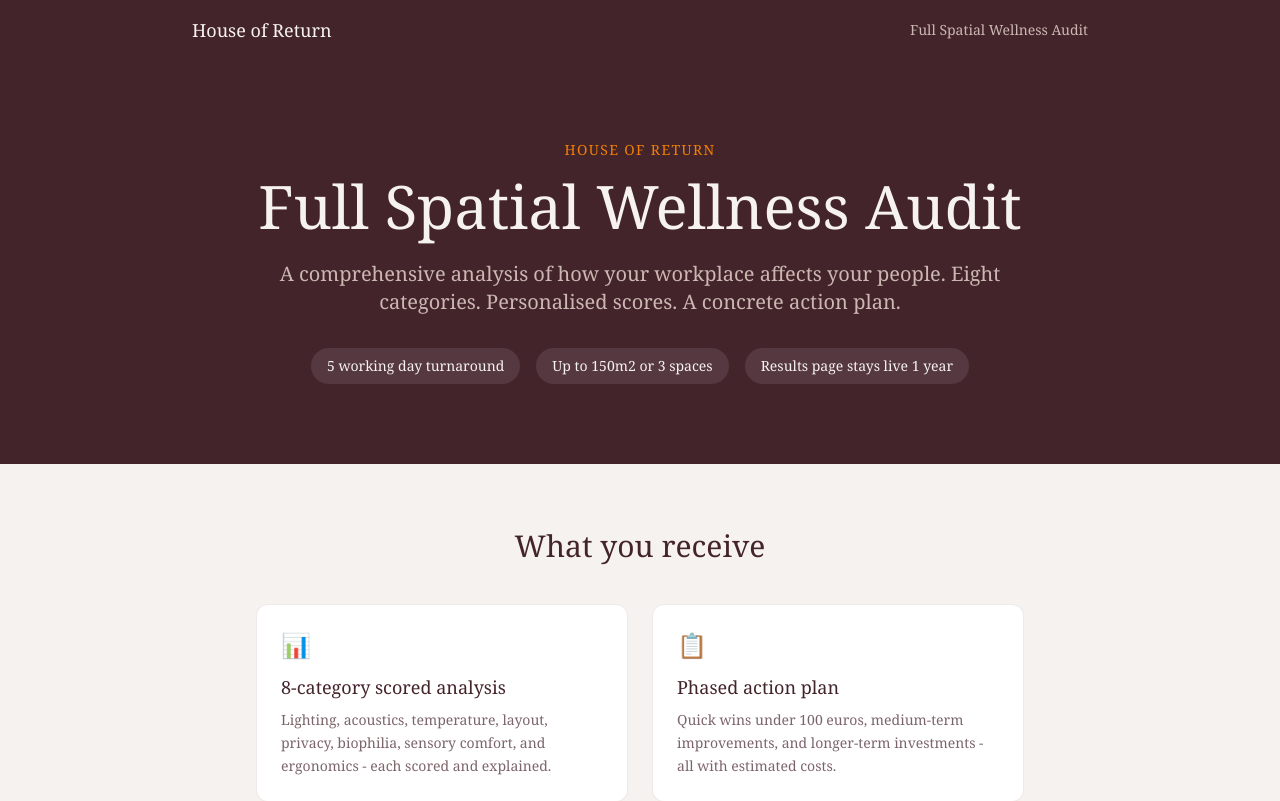
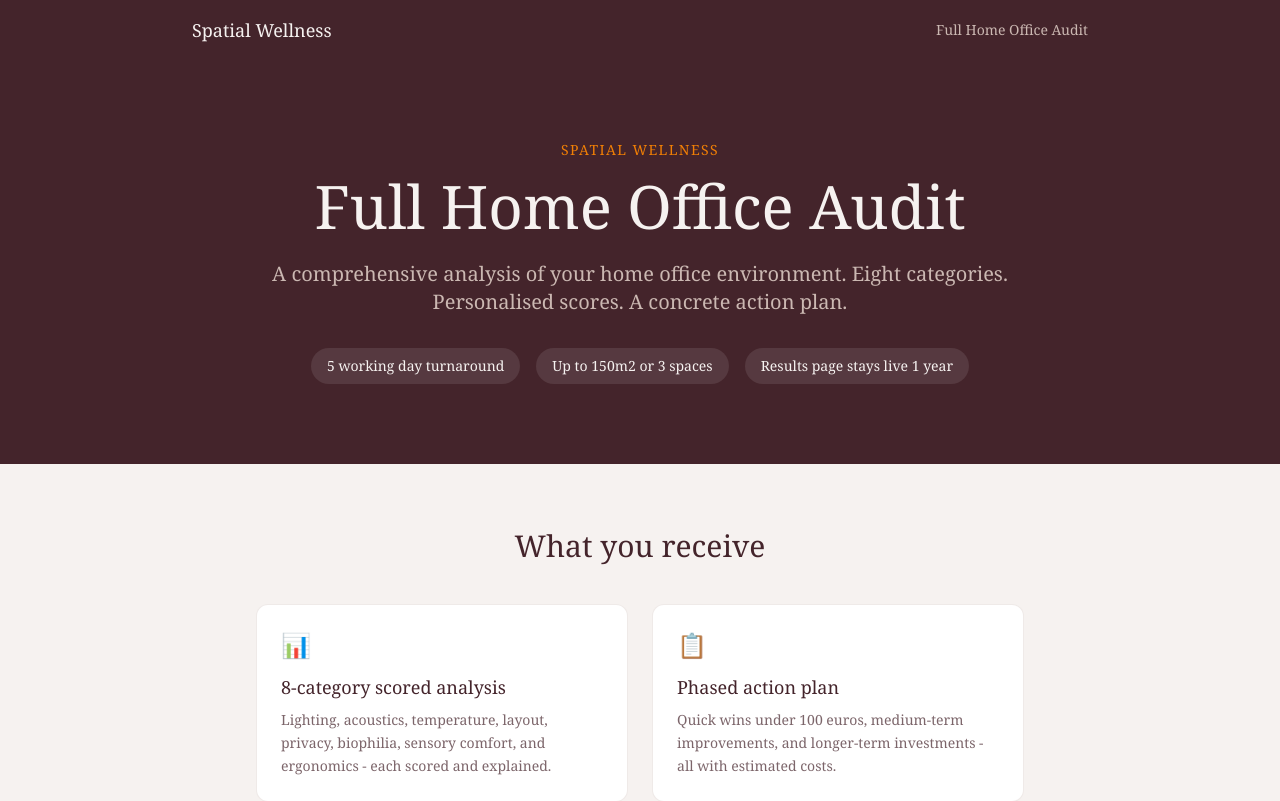
Before and after one commit to spatialwellness/full-audit, a Next.js app: page / in a window 1280 px wide. Shown: the top 801 px of the page. Built offline with nearby package versions, Linux system fonts and the light colour scheme.

Commit message:
Rebrand: House of Return → Spatial Wellness, €197 → €97 home office audit

```diff
--- a/app/layout.tsx
+++ b/app/layout.tsx
@@ -2,13 +2,13 @@ import type { Metadata } from "next";
 import "./globals.css";
 
 export const metadata: Metadata = {
-  title: "Full Spatial Wellness Audit - House of Return",
+  title: "Full Home Office Audit - Spatial Wellness",
   description:
-    "A comprehensive spatial wellness audit for your workplace. Understand how your space affects your people and get a detailed, personalised action plan.",
+    "A comprehensive spatial wellness audit for your home office. Understand how your workspace affects your wellbeing and get a detailed, personalised action plan.",
   openGraph: {
-    title: "Full Spatial Wellness Audit",
-    description: "Understand how your workplace affects your people.",
-    siteName: "House of Return",
+    title: "Full Home Office Audit",
+    description: "Understand how your home office affects your wellbeing.",
+    siteName: "Spatial Wellness",
   },
 };
 
@@ -24,15 +24,15 @@ export default function RootLayout({
         <header className="bg-brand-dark text-brand-cream py-4 px-6">
           <div className="max-w-4xl mx-auto flex items-center justify-between">
             <a
-              href="https://houseofreturn.nl"
+              href="https://spatial-wellness.com"
               className="font-playfair text-lg font-medium hover:text-brand-rose transition-colors"
               target="_blank"
               rel="noopener noreferrer"
             >
-              House of Return
+              Spatial Wellness
             </a>
             <span className="text-brand-rose text-sm font-lora">
-              Full Spatial Wellness Audit
+              Full Home Office Audit
             </span>
           </div>
         </header>
@@ -44,28 +44,28 @@ export default function RootLayout({
           <div className="max-w-4xl mx-auto">
             <div className="flex flex-col md:flex-row justify-between items-start gap-6">
               <div>
-                <h3 className="font-playfair text-lg mb-2">House of Return</h3>
+                <h3 className="font-playfair text-lg mb-2">Spatial Wellness</h3>
                 <p className="text-brand-rose text-sm font-lora">
-                  Spatial wellness consultancy
+                  Home office wellness consultancy
                 </p>
               </div>
               <div className="text-sm text-brand-rose font-lora">
                 <p>
                   <a
-                    href="https://houseofreturn.nl"
+                    href="https://spatial-wellness.com"
                     className="hover:text-brand-cream transition-colors"
                     target="_blank"
                     rel="noopener noreferrer"
                   >
-                    houseofreturn.nl
+                    spatial-wellness.com
                   </a>
                 </p>
                 <p className="mt-1">
                   <a
-                    href="mailto:home@houseofreturn.nl"
+                    href="mailto:hello@houseofreturn.nl"
                     className="hover:text-brand-cream transition-colors"
                   >
-                    home@houseofreturn.nl
+                    hello@houseofreturn.nl
                   </a>
                 </p>
               </div>
@@ -73,12 +73,12 @@ export default function RootLayout({
             <div className="mt-8 pt-6 border-t border-brand-dark/30 text-xs text-brand-rose/70 font-lora">
               <p>
                 Colour recommendations reference Farrow and Ball paints for illustrative purposes only.
-                House of Return has no commercial affiliation with Farrow and Ball.
+                Spatial Wellness has no commercial affiliation with Farrow and Ball.
                 RAL codes are approximate equivalents - always verify with physical samples before purchasing.
               </p>
               <p className="mt-2">
                 Product recommendations on this page may include affiliate links.
-                House of Return may earn a commission on qualifying purchases at no extra cost to you.
+                Spatial Wellness may earn a commission on qualifying purchases at no extra cost to you.
               </p>
             </div>
           </div>
--- a/app/page.tsx
+++ b/app/page.tsx
@@ -31,7 +31,7 @@ export default function HomePage() {
       if (data.url) {
         window.location.href = data.url;
       } else {
-        setError("Something went wrong. Please try again or email hello@spatial-wellness.com");
+        setError("Something went wrong. Please try again or email hello@houseofreturn.nl");
       }
     } catch {
       setError("Connection error. Please try again.");
@@ -46,13 +46,13 @@ export default function HomePage() {
       <section className="bg-brand-dark text-brand-cream py-20 px-6">
         <div className="max-w-3xl mx-auto text-center">
           <p className="text-brand-orange font-lora text-sm tracking-widest uppercase mb-4">
-            House of Return
+            Spatial Wellness
           </p>
           <h1 className="font-playfair text-4xl md:text-5xl lg:text-6xl mb-6">
-            Full Spatial Wellness Audit
+            Full Home Office Audit
           </h1>
           <p className="text-brand-rose font-lora text-lg md:text-xl leading-relaxed">
-            A comprehensive analysis of how your workplace affects your people.
+            A comprehensive analysis of your home office environment.
             Eight categories. Personalised scores. A concrete action plan.
           </p>
           <div className="mt-8 flex flex-wrap justify-center gap-4 text-sm font-lora">
@@ -162,10 +162,10 @@ export default function HomePage() {
           <div className="bg-white rounded-2xl shadow-sm border border-brand-rose/30 overflow-hidden">
             <div className="bg-brand-dark px-8 py-6 text-center">
               <p className="text-brand-rose font-lora text-sm uppercase tracking-widest mb-1">
-                Full Spatial Wellness Audit
+                Full Home Office Audit
               </p>
               <div className="text-brand-cream">
-                <span className="font-playfair text-5xl">€197</span>
+                <span className="font-playfair text-5xl">€97</span>
                 <span className="font-lora text-brand-rose ml-2">one-time</span>
               </div>
             </div>
```
